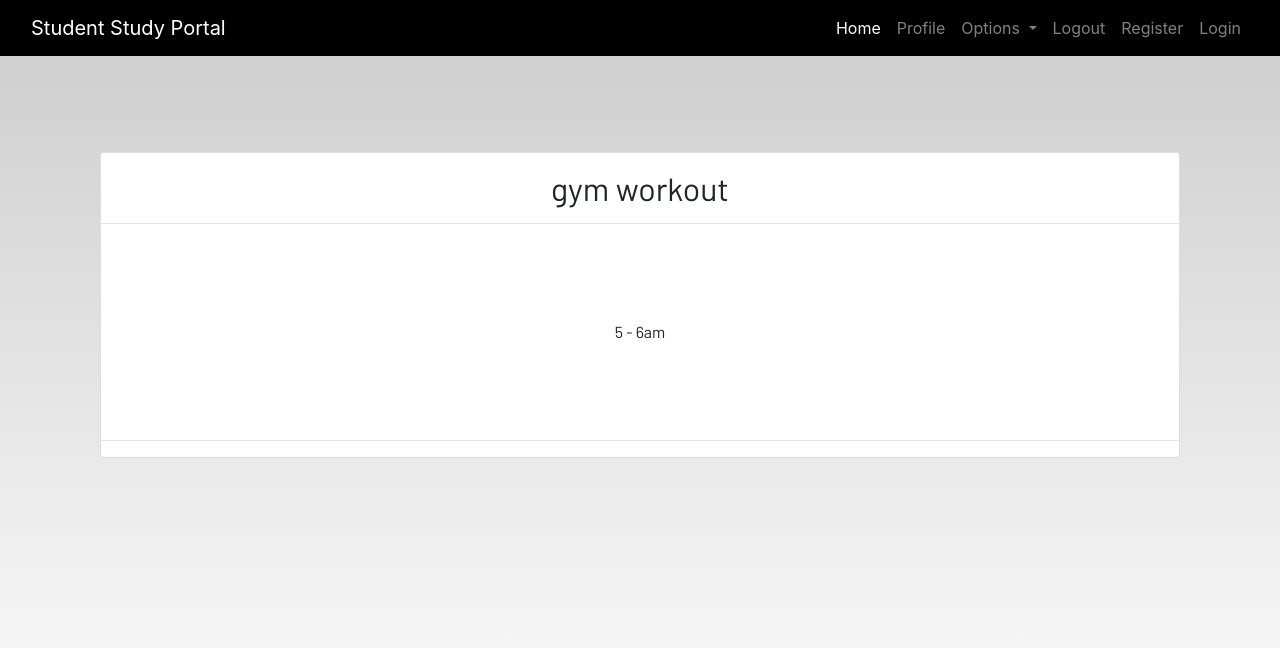
After one commit to murkbyash/Student-Study-Portal, a Django app: page /notes_detail/1 in a window 1280 px wide. The commit adds this page. Shown: the top 648 px of the page. Run offline with Django 4.2, Linux system fonts and the light colour scheme; data comes from the database, SQL or seed files in the repository; some libraries are stand-ins or nearby versions; some web fonts are replaced.

Commit message:
notes_detail created

```diff
--- a/studyportal/dashboard/templates/dashboard/notes.html
+++ b/studyportal/dashboard/templates/dashboard/notes.html
@@ -7,7 +7,7 @@
     <div class="row">
         {% for note in notes %}
         <div class="col-md-3">
-            <a href="#">
+            <a href="{% url 'notes-detail' note.id %}">
                 <div class="card">
                     <div class="card-header">{{note.title}}</div>
                     <div class="card-body">{{note.description| slice:"0:100"}}</div>
--- /dev/null
+++ b/studyportal/dashboard/templates/dashboard/notes_detail.html
@@ -0,0 +1,26 @@
+{% extends 'dashboard/base.html' %}
+{% load static %}
+{% block content %}
+
+<section class='text-center container'>
+
+    <div class="container">
+
+        <div class="content-section p-0 mt-5">
+
+            <div class="m-3">
+                <h2>{{notes.title}}</h2>
+            </div>
+
+            <hr class="p-0 m-0">
+            <p class="description m-5 p-5">
+                {{notes.description}}
+            </p>
+            <hr>
+        </div>
+
+    </div>
+
+</section>
+
+{% endblock content %}
--- a/studyportal/dashboard/urls.py
+++ b/studyportal/dashboard/urls.py
@@ -6,4 +6,5 @@ urlpatterns = [
     path('', views.home, name = "home"),
     path('notes/', views.notes, name = "notes"),
     path('delete_note/<int:pk>', views.delete_note, name = "delete-note"),
+    path('notes_detail/<int:pk>',views.NotesDetailView.as_view(), name = "notes-detail"),
 ]
--- a/studyportal/dashboard/views.py
+++ b/studyportal/dashboard/views.py
@@ -27,3 +27,7 @@ def notes(request):
 def delete_note(request, pk = None):
     Notes.objects.get(id=pk).delete()
     return redirect('notes')
+
+
+class NotesDetailView(generic.DetailView):
+    model = Notes
```
